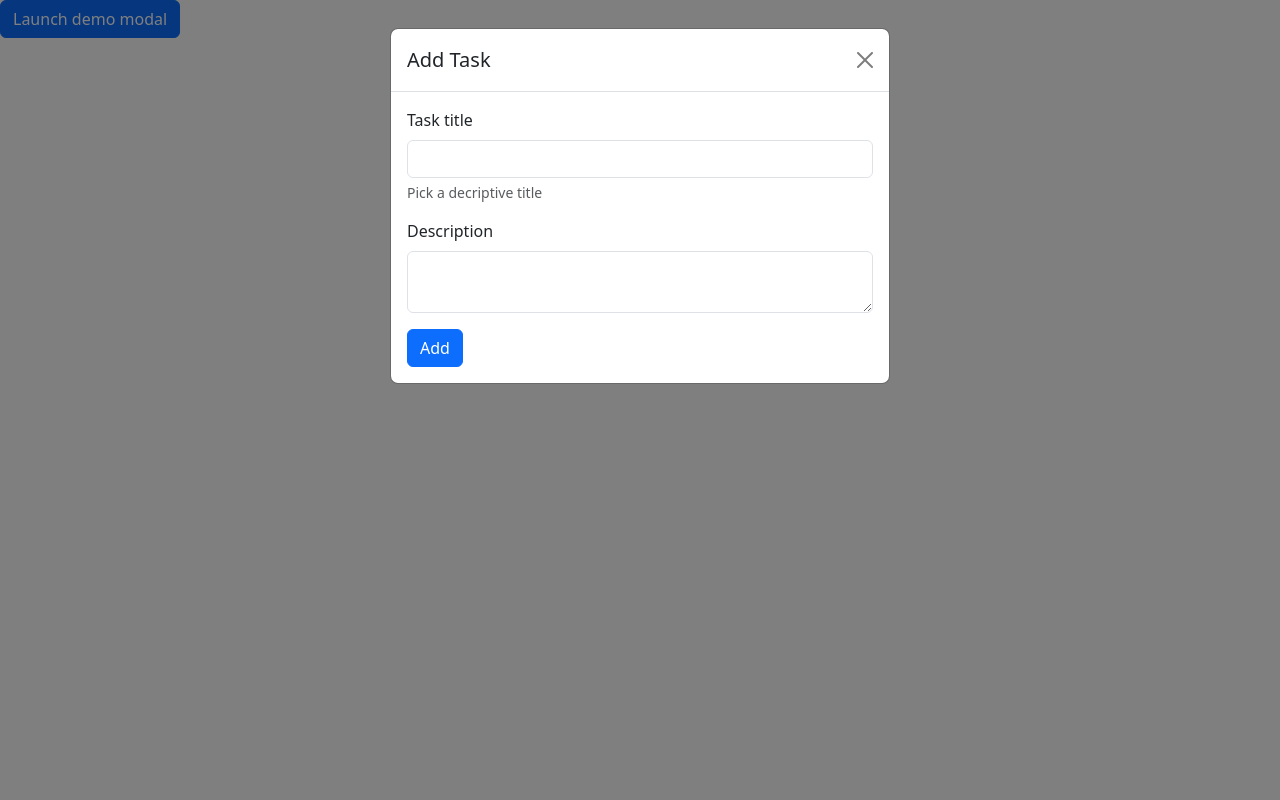
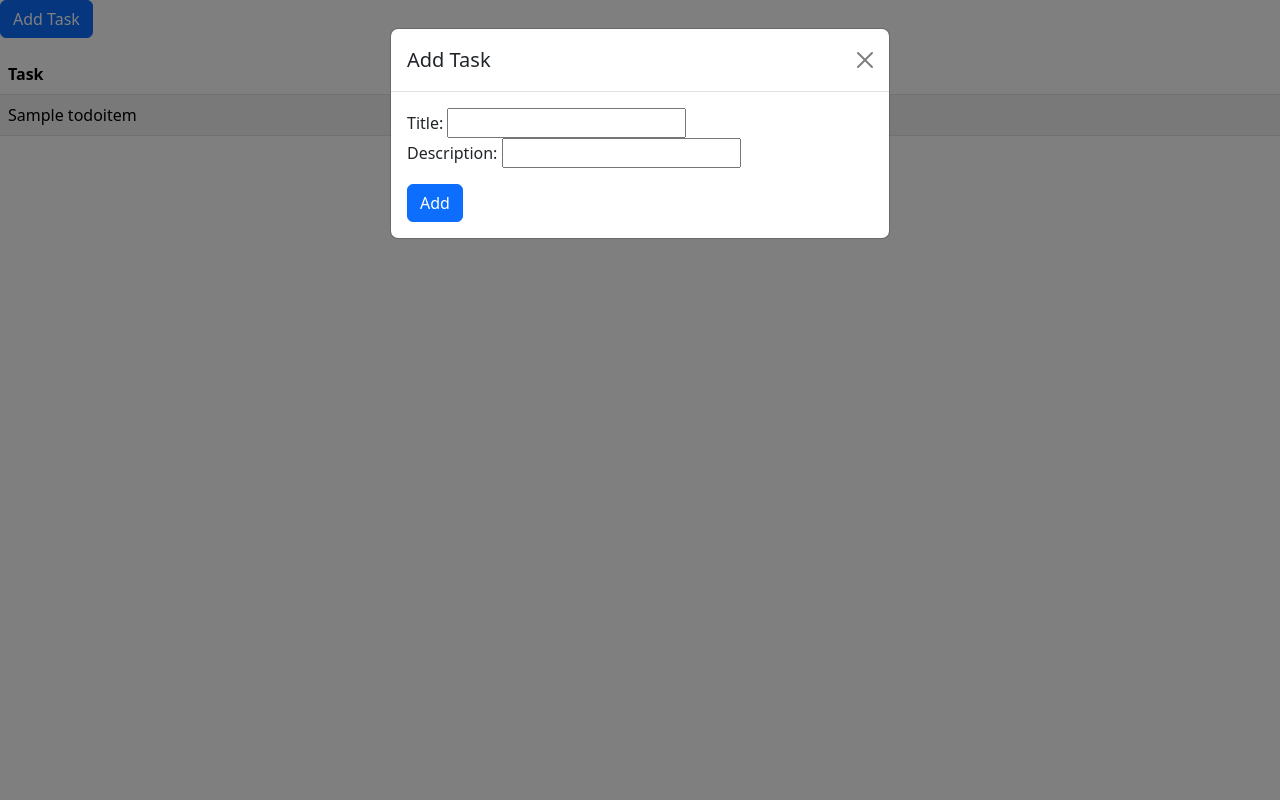
Before and after one commit to kapiw04/django-ttd-todo, a Django app: page / in a window 1280 px wide, after a click on "Add Task". Run offline with Django 5.2, Linux system fonts and the light colour scheme; tables that the repository leaves empty hold one stand-in row (values such as "Sample post").

Commit message:
Created adding functionality which validates test_add_todo

```diff
--- /dev/null
+++ b/todo_list/forms.py
@@ -0,0 +1,15 @@
+from django import forms
+from .models import TodoItem
+
+class TodoItemForm(forms.ModelForm):
+  class Meta:
+    model = TodoItem
+    fields = ("title", "desc")
+    labels = {
+      "title": "Title",
+      "desc": "Description"
+    }
+    ids = {
+      "title": "input_title",
+      "desc": "input_desc"
+    }
--- a/todo_list/models.py
+++ b/todo_list/models.py
@@ -7,4 +7,4 @@ class TodoItem(models.Model):
   title = models.CharField(max_length=30)
   desc = models.CharField(max_length=500)
   date = models.DateField(auto_now=True)
-  completed = models.BooleanField()
+  completed = models.BooleanField(default=False)
--- a/todo_list/templates/index.html
+++ b/todo_list/templates/index.html
@@ -1,12 +1,11 @@
 <!DOCTYPE html>
-<html>
+<html lang="en">
   <head>
     <meta charset="utf-8" />
     <meta http-equiv="X-UA-Compatible" content="IE=edge" />
     <title>To-Do List</title>
     <meta name="description" content="" />
     <meta name="viewport" content="width=device-width, initial-scale=1" />
-    <link rel="stylesheet" href="" />
     <link
       href="https://cdn.jsdelivr.net/npm/bootstrap@5.3.3/dist/css/bootstrap.min.css"
       rel="stylesheet"
@@ -23,8 +22,9 @@
       data-bs-toggle="modal"
       data-bs-target="#add-task-modal"
     >
-      Launch demo modal
+      Add Task
     </button>
+
     <!-- Add modal -->
     <div
       class="modal fade"
@@ -45,51 +45,36 @@
             ></button>
           </div>
           <div class="modal-body">
-            <form>
-              <div class="mb-3">
-                <label for="input-title" class="form-label">Task title</label>
+            <form action="#" method="post">
+              {% csrf_token %} {{ form }}
               <input
-                  type="text"
-                  class="form-control"
-                  id="input-title"
-                  aria-describedby="title-described-by"
-                  maxlength="30"
-                />
-                <div id="title-described-by" class="form-text">
-                  Pick a decriptive title
-                </div>
-              </div>
-              <div class="mb-3">
-                <label for="input-desc" class="form-label">Description</label>
-                <textarea
-                  id="input-desc"
-                  type="text"
-                  class="form-control"
-                  maxlength="500"
-                  style="resize: vertical"
-                ></textarea>
-              </div>
-
-              <button
+                class="btn btn-primary mt-3"
                 id="confirm-add-button"
                 type="submit"
-                class="btn btn-primary"
-              >
-                Add
-              </button>
+                value="Add"
+              />
             </form>
           </div>
         </div>
       </div>
     </div>
 
-    <table id="todos-table">
+    <!-- Tasks Table -->
+    <table id="todos-table" class="table table-striped mt-3">
+      <thead>
+        <tr>
+          <th scope="col">Task</th>
+          <th scope="col">Status</th>
+        </tr>
+      </thead>
+      <tbody>
         {% for task in tasks %}
         <tr>
           <td>{{ task.title }}</td>
-        <td>{% if taks.completed %}completed{% endif %}</td>
+          <td>{% if task.completed %}Completed{% else %}Pending{% endif %}</td>
         </tr>
         {% endfor %}
+      </tbody>
     </table>
 
     <script
--- a/todo_list/views.py
+++ b/todo_list/views.py
@@ -1,6 +1,25 @@
 from django.shortcuts import render
 from django.views.generic import TemplateView
 
+from todo_list.models import TodoItem
+
+from .forms import TodoItemForm
+
 # Create your views here.
 class HomeView(TemplateView):
+  form_class = TodoItemForm
   template_name = "index.html"
+
+  def get(self, request, *args, **kwargs):
+    form = self.form_class()
+    tasks = TodoItem.objects.all()
+    return render(request, self.template_name, {"form": form, "tasks": tasks})
+
+  def post(self, request, *args, **kwargs):
+    form = self.form_class(request.POST)
+    if form.is_valid():
+      form.save()
+
+
+    tasks = TodoItem.objects.all()
+    return render(request, self.template_name, {"form": form, "tasks": tasks})
```
Also changed, not shown: todo_list/tests/functional_tests.py (+20 -17 lines), todo_list/tests/unit_tests.py (+1 -0 lines), todo_list/migrations/0001_initial.py (added). Lines whose indentation alone changed are shown as unchanged.
